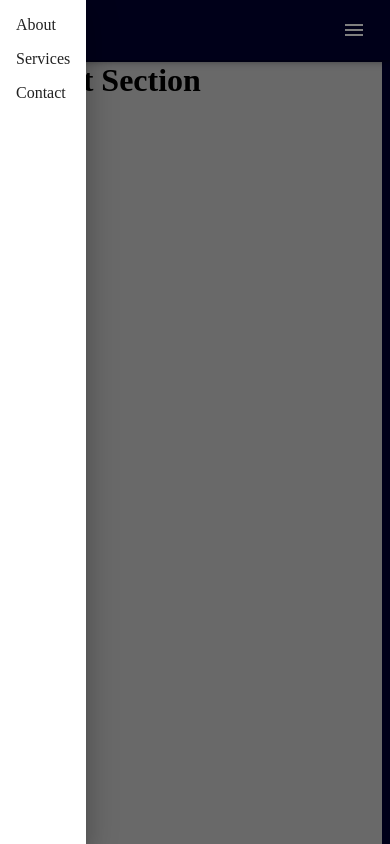
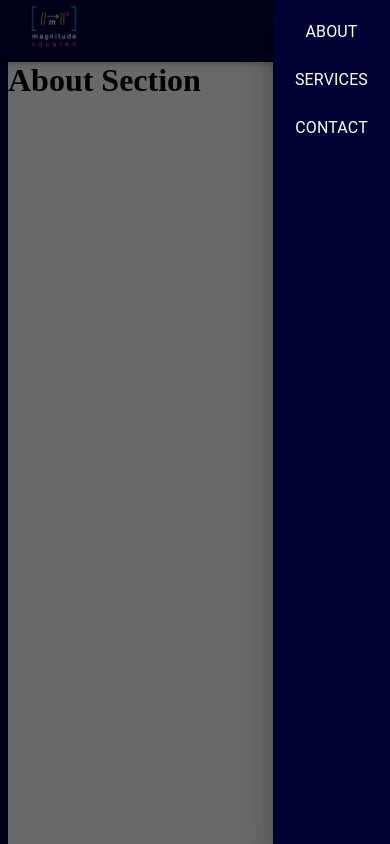
Before and after one commit to cjsanchez1/msqrd_website, a React (Vite) app: page / in a window 390 px wide. Both pictures are taken after a click on the button "menu". Shown: the top 844 px of the page. Built offline with nearby package versions, Linux system fonts and the light colour scheme; the HTML template or start-up script is replaced by a standard one.

Commit message:
Update NavBar SideMenu Drawer
- Changed text: centered, uppercase
- Changed side of NavBar SideMenu Drawer
- Changed background color to match website's blue

```diff
--- a/src/NavBar.tsx
+++ b/src/NavBar.tsx
@@ -8,12 +8,14 @@ import {
   Drawer,
   List,
   ListItemButton,
+  ListItemText,
 } from '@mui/material';
 import MenuIcon from '@mui/icons-material/Menu';
 import useMediaQuery from '@mui/material/useMediaQuery';
 import { useTheme } from '@mui/material/styles';
 
 import logoPng from "./imgs/Magnitude_Squared_Transparent_256x256.png"
+import MsqrdColors from './MSqrdColors';
 
 const appName = "M^2"
 const navBarHeight = 60
@@ -56,11 +58,18 @@ export default function NavBar({ aboutRef, servicesRef, contactRef }: NavBarProp
   ];
 
   const drawer = (
-    <Drawer open={drawerOpen} onClose={handleDrawerToggle}>
+    <Drawer
+      open={drawerOpen}
+      onClose={handleDrawerToggle}
+      PaperProps={ { style:{ backgroundColor:MsqrdColors.darkBlue, width:"30%" } } }
+      anchor="right"
+      >
       <List>
         {menuItems.map((menuItem) => (
           <ListItemButton key={menuItem.text} onClick={() => scrollToRef(menuItem.ref)}>
-            {menuItem.text}
+            <ListItemText style={ { color:MsqrdColors.white, textAlign:"center", textTransform:"uppercase" } }>
+              {menuItem.text}
+            </ListItemText>
           </ListItemButton>
         ))}
       </List>
```
